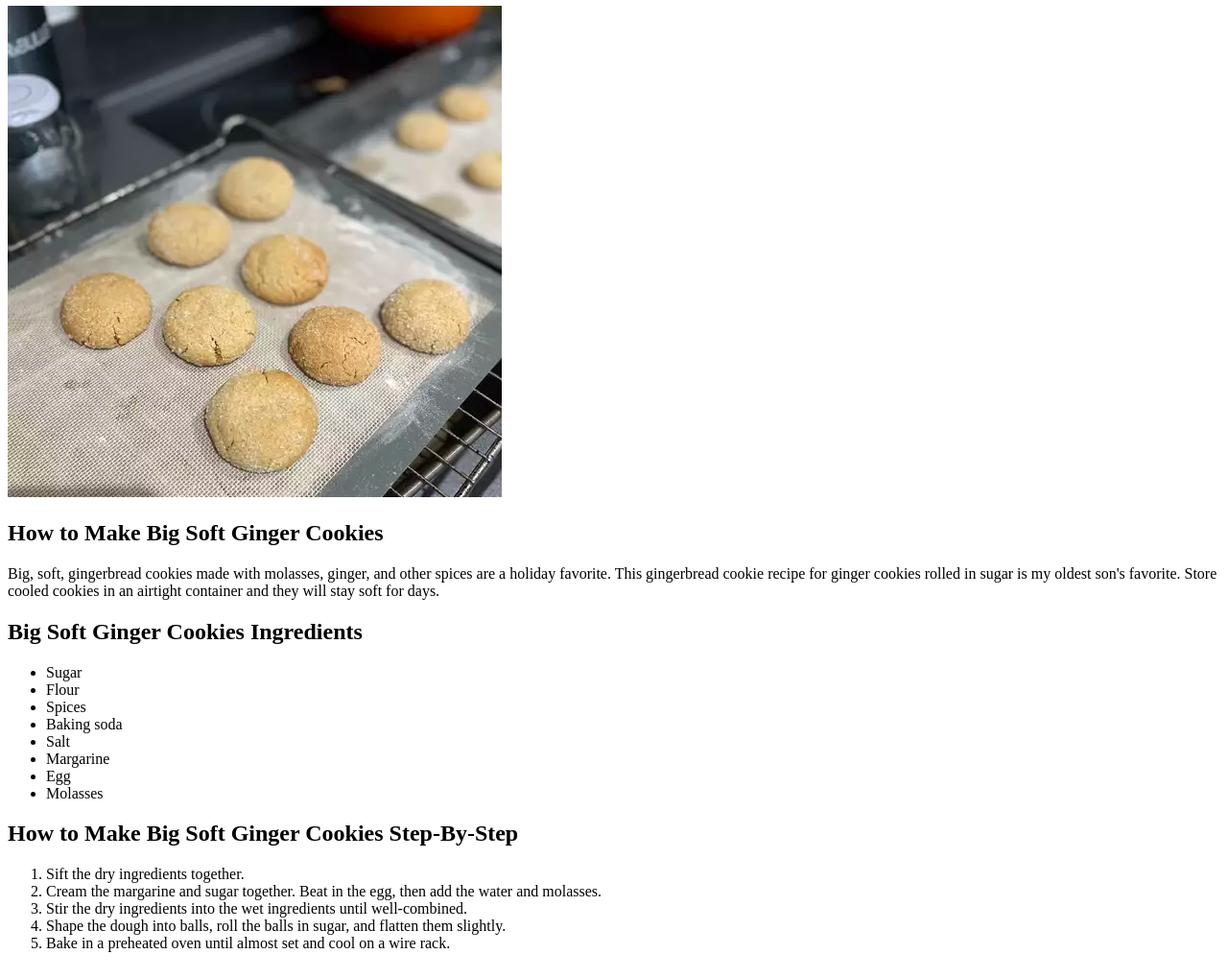
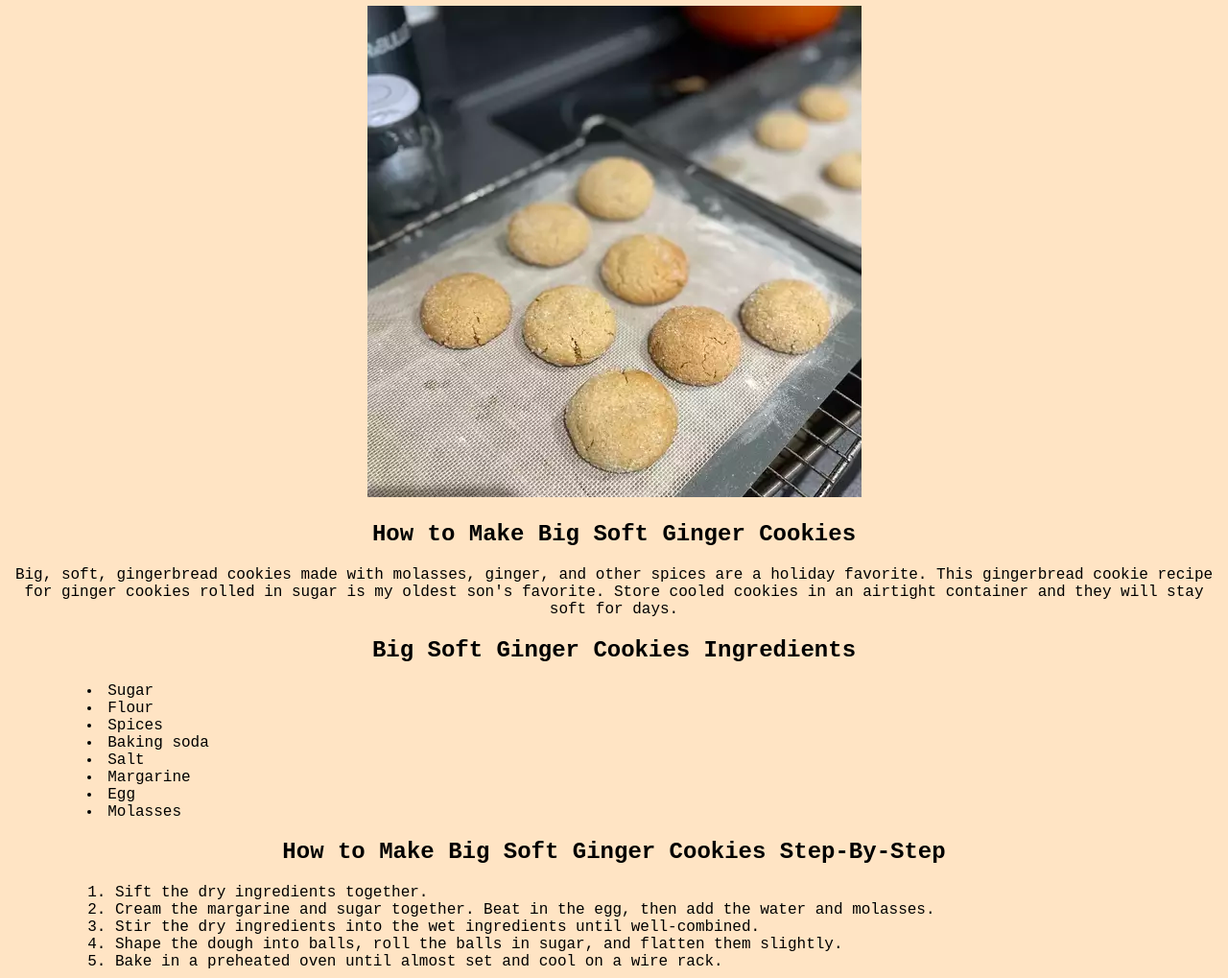
Before and after one commit to thisChairIsWet/odin-recipes, a plain HTML site: page recipes/big-soft-ginger-cookies.html in a window 1280 px wide. Shown: the part 74-1093 px from the top of the page at 96% size. Drawn offline with Linux system fonts and the light colour scheme.

Commit message:
Added a style.css

```diff
--- a/recipes/big-soft-ginger-cookies.html
+++ b/recipes/big-soft-ginger-cookies.html
@@ -5,6 +5,7 @@
     <meta http-equiv="X-UA-Compatible" content="IE=edge">
     <meta name="viewport" content="width=device-width, initial-scale=1.0">
     <title>Big Soft Ginger Cookies</title>
+    <link rel="stylesheet" href="../style.css">
 </head>
 <body>
     <h1>Garlicky Baked Brie</h1>
--- /dev/null
+++ b/style.css
@@ -0,0 +1,18 @@
+body {
+    background-color: bisque;
+    font-family:'Courier New', Courier, monospace;
+    text-align: center;
+}
+a {
+    color: chocolate;
+}
+img {
+    height: auto;
+    max-width: 80%;
+}
+ol, ul {
+    text-align: left;
+    margin: auto;
+    max-width: 90%;
+    list-style-position: inside;
+}
```
Also changed, not shown: index.html (+1 -0 lines), recipes/garlicky-baked-brie.html (+1 -0 lines), recipes/lasagna.html (+1 -0 lines).
